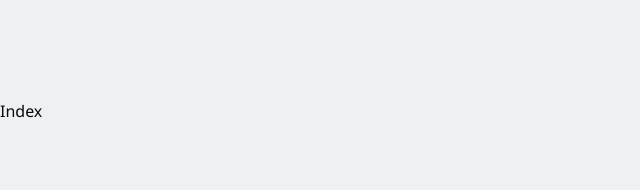
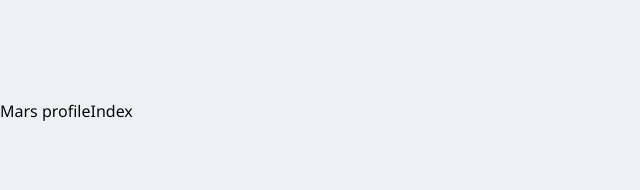
Before and after one commit to marufsiddiqui/next-firebase, a Next.js app: page / in a window 1280 px wide. Shown: the top 190 px of the page, without its empty margins (0-640 px from the left). Built offline with nearby package versions, Linux system fonts and the light colour scheme.

Commit message:
Add some routing

```diff
--- a/pages/index.tsx
+++ b/pages/index.tsx
@@ -1,7 +1,21 @@
 import type { NextPage } from 'next';
+import Link from 'next/link';
 
 const Home: NextPage = () => {
-  return <div>Index</div>;
+  return (
+    <div>
+      <Link
+        prefetch
+        href={{
+          pathname: '/[username]',
+          query: { username: 'mars' },
+        }}
+      >
+        <a>Mars profile</a>
+      </Link>
+      Index
+    </div>
+  );
 };
 
 export default Home;
```
Also changed, not shown: pages/[username]/[slug].tsx (added, +11 -0 lines), pages/[username]/index.tsx (added, +11 -0 lines), pages/admin/[slug].tsx (added, +11 -0 lines), pages/admin/index.tsx (added, +11 -0 lines).
